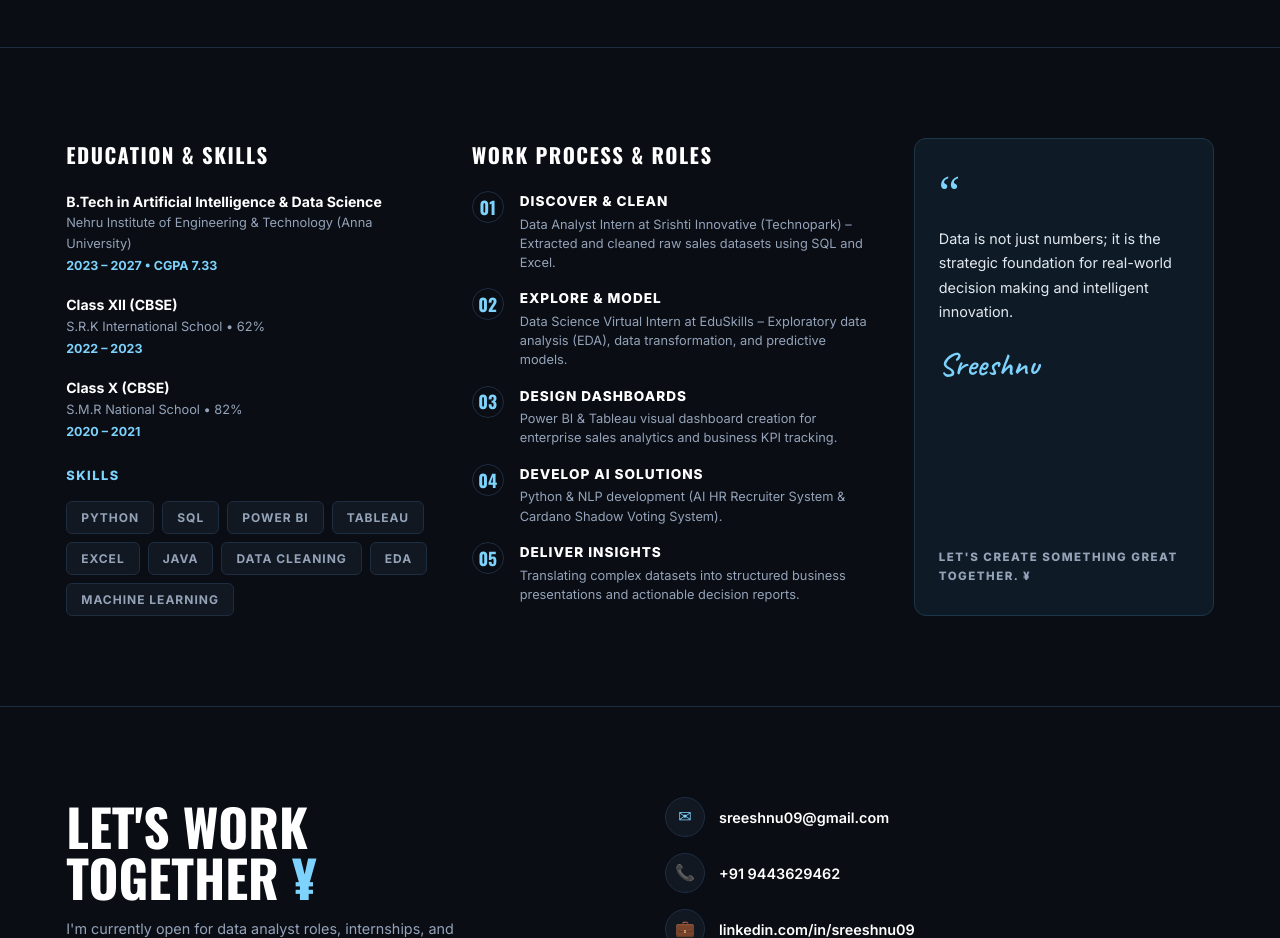
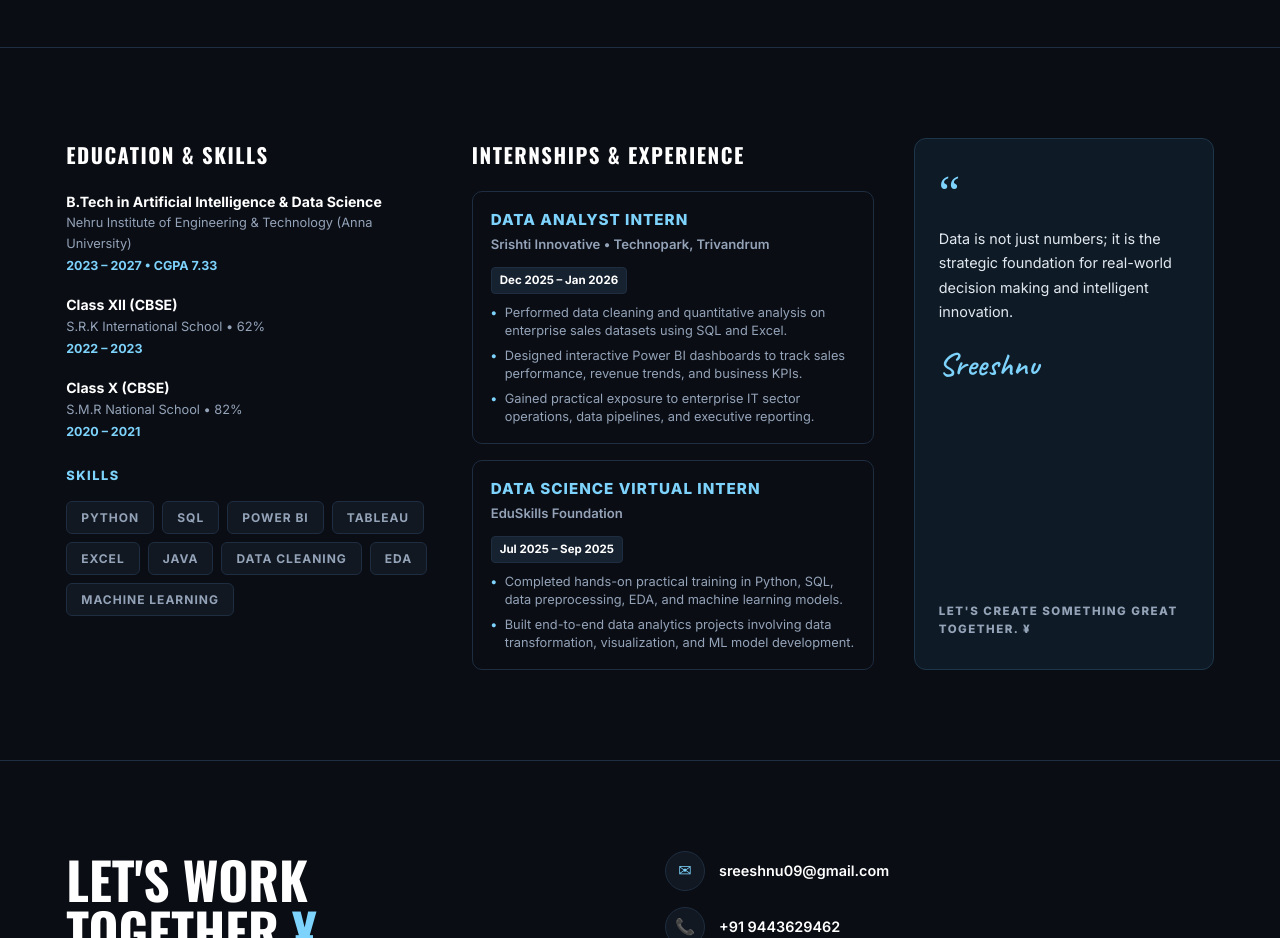
Before and after one commit to sreeshnusa/sreeshnu.portfolio, a website: page index.html in a window 1280 px wide. Shown: the part 1260-2198 px from the top of the page. Drawn offline with nearby package versions, Linux system fonts and the light colour scheme.

Commit message:
Add detailed Internship & Experience section for Srishti Innovative and EduSkills roles

```diff
--- a/index.html
+++ b/index.html
@@ -205,49 +205,40 @@
             </div>
           </div>
 
-          <!-- Column 2: Work Process / Internships -->
+          <!-- Column 2: Internships & Experience -->
           <div>
-            <h3 class="info-block-title">WORK PROCESS &amp; ROLES</h3>
+            <h3 class="info-block-title">INTERNSHIPS &amp; EXPERIENCE</h3>
 
-            <div class="process-list-block">
-              <div class="process-item-row">
-                <div class="process-num-circle">01</div>
-                <div>
-                  <div class="process-step-title">DISCOVER &amp; CLEAN</div>
-                  <div class="process-step-desc">Data Analyst Intern at Srishti Innovative (Technopark) &ndash; Extracted and cleaned raw sales datasets using SQL and Excel.</div>
+            <div class="internship-cards-list">
+              <!-- Internship 1: Srishti Innovative -->
+              <div class="internship-item-card">
+                <div class="internship-header-flex">
+                  <div>
+                    <div class="internship-role-title">DATA ANALYST INTERN</div>
+                    <div class="internship-company-name">Srishti Innovative &bull; Technopark, Trivandrum</div>
+                  </div>
+                  <div class="internship-date-badge">Dec 2025 &ndash; Jan 2026</div>
                 </div>
+                <ul class="internship-bullets-list">
+                  <li>Performed data cleaning and quantitative analysis on enterprise sales datasets using SQL and Excel.</li>
+                  <li>Designed interactive Power BI dashboards to track sales performance, revenue trends, and business KPIs.</li>
+                  <li>Gained practical exposure to enterprise IT sector operations, data pipelines, and executive reporting.</li>
+                </ul>
               </div>
 
-              <div class="process-item-row">
-                <div class="process-num-circle">02</div>
-                <div>
-                  <div class="process-step-title">EXPLORE &amp; MODEL</div>
-                  <div class="process-step-desc">Data Science Virtual Intern at EduSkills &ndash; Exploratory data analysis (EDA), data transformation, and predictive models.</div>
+              <!-- Internship 2: EduSkills -->
+              <div class="internship-item-card">
+                <div class="internship-header-flex">
+                  <div>
+                    <div class="internship-role-title">DATA SCIENCE VIRTUAL INTERN</div>
+                    <div class="internship-company-name">EduSkills Foundation</div>
+                  </div>
+                  <div class="internship-date-badge">Jul 2025 &ndash; Sep 2025</div>
                 </div>
-              </div>
-
-              <div class="process-item-row">
-                <div class="process-num-circle">03</div>
-                <div>
-                  <div class="process-step-title">DESIGN DASHBOARDS</div>
-                  <div class="process-step-desc">Power BI &amp; Tableau visual dashboard creation for enterprise sales analytics and business KPI tracking.</div>
-                </div>
-              </div>
-
-              <div class="process-item-row">
-                <div class="process-num-circle">04</div>
-                <div>
-                  <div class="process-step-title">DEVELOP AI SOLUTIONS</div>
-                  <div class="process-step-desc">Python &amp; NLP development (AI HR Recruiter System &amp; Cardano Shadow Voting System).</div>
-                </div>
-              </div>
-
-              <div class="process-item-row">
-                <div class="process-num-circle">05</div>
-                <div>
-                  <div class="process-step-title">DELIVER INSIGHTS</div>
-                  <div class="process-step-desc">Translating complex datasets into structured business presentations and actionable decision reports.</div>
-                </div>
+                <ul class="internship-bullets-list">
+                  <li>Completed hands-on practical training in Python, SQL, data preprocessing, EDA, and machine learning models.</li>
+                  <li>Built end-to-end data analytics projects involving data transformation, visualization, and ML model development.</li>
+                </ul>
               </div>
             </div>
           </div>
--- a/style.css
+++ b/style.css
@@ -482,40 +482,85 @@ img {
   color: var(--text-primary);
 }
 
-/* Work Process / Internships Column */
-.process-list-block {
+/* Internships & Experience Column */
+.internship-cards-list {
   display: flex;
   flex-direction: column;
   gap: 16px;
 }
 
-.process-item-row {
-  display: flex;
-  gap: 16px;
-  align-items: flex-start;
+.internship-item-card {
+  background-color: var(--bg-dark);
+  border: 1px solid var(--card-border);
+  border-radius: 10px;
+  padding: 16px 18px;
+  transition: var(--transition-speed);
 }
 
-.process-num-circle {
-  font-family: var(--font-heading);
-  font-size: 1.1rem;
-  font-weight: 800;
-  color: var(--primary-accent);
-  width: 32px;
-  height: 32px;
-  border-radius: 50%;
-  border: 1px solid var(--card-border);
-  display: flex;
-  align-items: center;
-  justify-content: center;
-  flex-shrink: 0;
+.internship-item-card:hover {
+  border-color: var(--primary-accent);
+  transform: translateY(-2px);
 }
 
-.process-step-title {
-  font-size: 0.85rem;
+.internship-header-flex {
+  display: flex;
+  justify-content: space-between;
+  align-items: flex-start;
+  gap: 12px;
+  margin-bottom: 10px;
+  flex-wrap: wrap;
+}
+
+.internship-role-title {
+  font-size: 0.95rem;
   font-weight: 800;
   text-transform: uppercase;
   letter-spacing: 1px;
+  color: var(--primary-accent);
+}
+
+.internship-company-name {
+  font-size: 0.82rem;
+  font-weight: 600;
+  color: var(--text-secondary);
+  margin-top: 2px;
+}
+
+.internship-date-badge {
+  font-size: 0.72rem;
+  font-weight: 700;
   color: var(--text-primary);
+  background-color: var(--bg-card-hover);
+  border: 1px solid var(--card-border);
+  padding: 3px 8px;
+  border-radius: 4px;
+  white-space: nowrap;
+}
+
+.internship-bullets-list {
+  list-style-type: none;
+  padding-left: 0;
+}
+
+.internship-bullets-list li {
+  font-size: 0.8rem;
+  color: var(--text-secondary);
+  line-height: 1.45;
+  position: relative;
+  padding-left: 14px;
+  margin-bottom: 6px;
+}
+
+.internship-bullets-list li:last-child {
+  margin-bottom: 0;
+}
+
+.internship-bullets-list li::before {
+  content: "•";
+  color: var(--primary-accent);
+  font-weight: bold;
+  position: absolute;
+  left: 0;
 }
 
 .process-step-desc {
```
